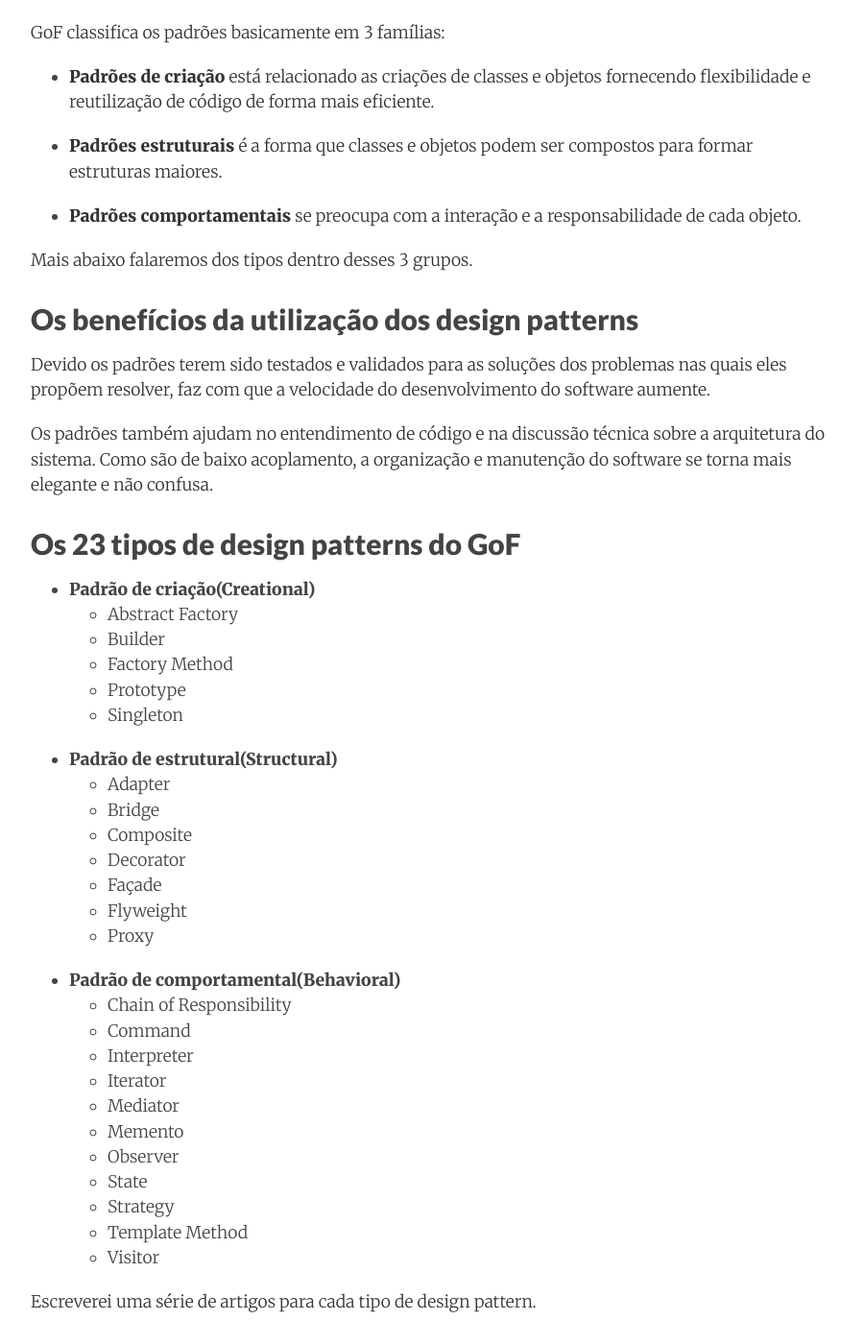
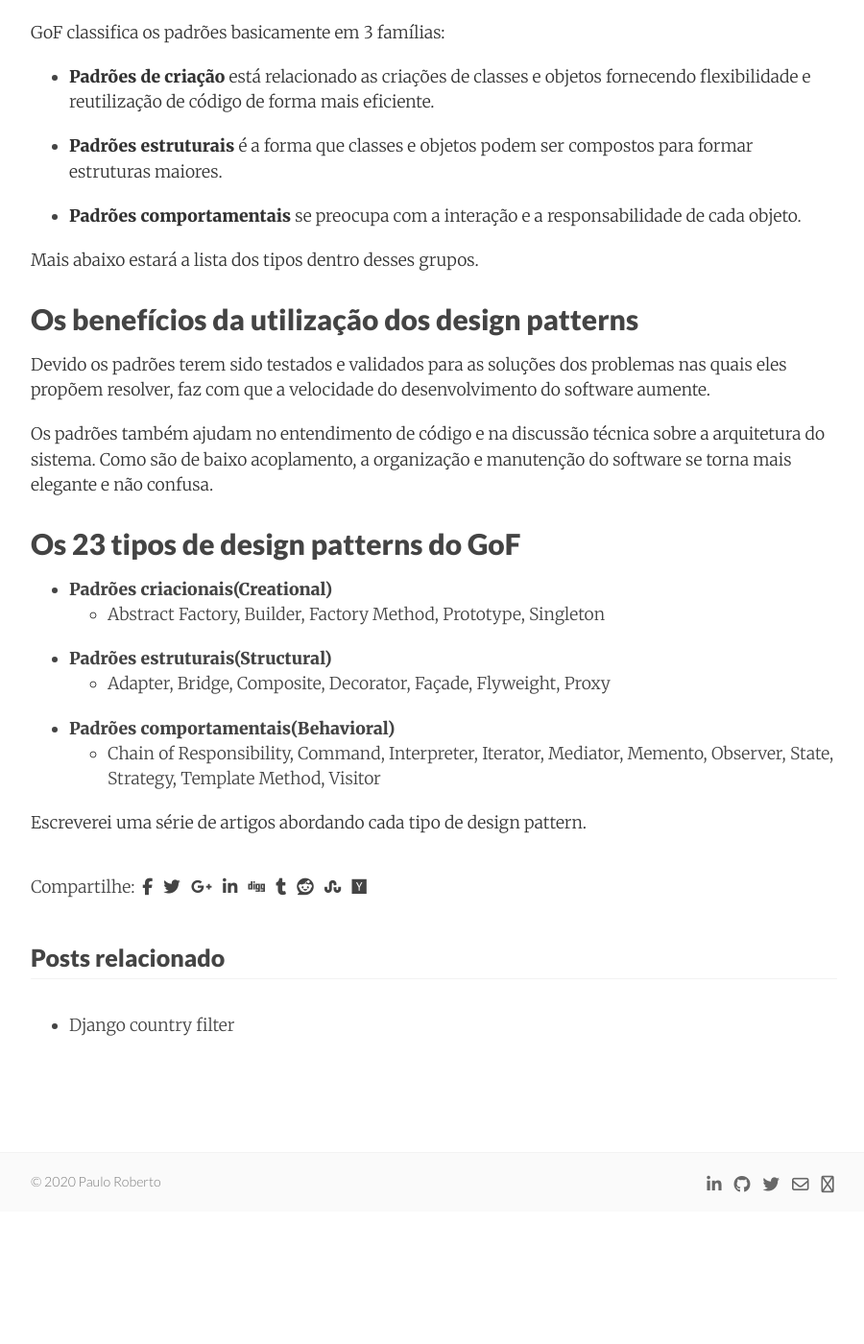
Before and after one commit to saikiransripada/mixyll, a Jekyll site: the page built from _posts/2020-06-02-basic-design-patterns.md, in a window 1280 px wide and 1400 px high, scrolled down 776 px. Shown: the whole window at 96% size, without its empty margins (188-1088 px from the left). Built offline with Jekyll 4.4.1, drawn with Linux system fonts in a browser that asks for light colours; nearby versions of some CDN libraries; after the commit the page ends 2038 px from its top, so only the background shows below that.

Commit message:
Fix texts.

```diff
--- a/_posts/2020-06-02-basic-design-patterns.md
+++ b/_posts/2020-06-02-basic-design-patterns.md
@@ -39,7 +39,7 @@ GoF classifica os padrões basicamente em 3 famílias:
 - **Padrões comportamentais** se preocupa com a interação e a responsabilidade de
     cada objeto.
 
-Mais abaixo falaremos dos tipos dentro desses 3 grupos.
+Mais abaixo estará a lista dos tipos dentro desses grupos.
 
 ## Os benefícios da utilização dos design patterns
 
@@ -53,33 +53,14 @@ se torna mais elegante e não confusa.
 
 ## Os 23 tipos de design patterns do GoF
 
-- **Padrão de criação(Creational)**
-    * Abstract Factory
-    * Builder
-    * Factory Method
-    * Prototype
-    * Singleton
+- **Padrões criacionais(Creational)**
+    * Abstract Factory, Builder, Factory Method, Prototype, Singleton
 
-- **Padrão de estrutural(Structural)**
-    * Adapter
-    * Bridge
-    * Composite
-    * Decorator
-    * Façade
-    * Flyweight
-    * Proxy
+- **Padrões estruturais(Structural)**
+    * Adapter, Bridge, Composite, Decorator, Façade, Flyweight, Proxy
 
-- **Padrão de comportamental(Behavioral)**
-    * Chain of Responsibility
-    * Command
-    * Interpreter
-    * Iterator
-    * Mediator
-    * Memento
-    * Observer
-    * State
-    * Strategy
-    * Template Method
-    * Visitor
+- **Padrões comportamentais(Behavioral)**
+    * Chain of Responsibility, Command, Interpreter, Iterator, Mediator,
+        Memento, Observer, State, Strategy, Template Method, Visitor
 
-Escreverei uma série de artigos para cada tipo de design pattern.
+Escreverei uma série de artigos abordando cada tipo de design pattern.
```
